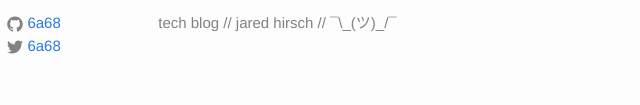
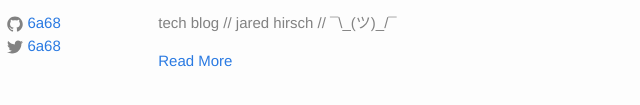
Before and after one commit to invisiblethings/sco, a plain HTML site: page index.html in a window 1280 px wide. Shown: the part 717-822 px from the top of the page, 527-1167 px from the left. Drawn offline with Linux system fonts and the light colour scheme.

Commit message:
Update index.html

```diff
--- a/index.html
+++ b/index.html
@@ -151,6 +151,7 @@
       <div class="footer-col footer-col-3">
         <p>tech blog // jared hirsch // ¯\_(ツ)_/¯
 </p>
+        <p><a href="https://danhon.substack.com/archive">Read More</a></p>
       </div>
     </div>
 
```
